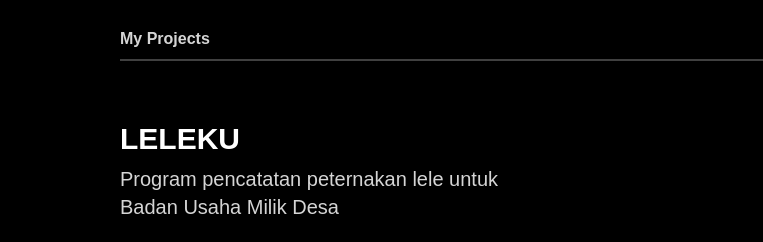
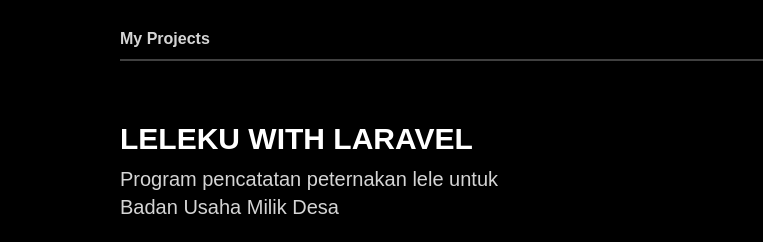
Before and after one commit to SUMITRAYASA/PORTOFOLIO, a plain HTML site: page index.html in a window 1280 px wide. Shown: the part 1080-1322 px from the top of the page, 0-763 px from the left. Drawn offline with nearby package versions, Linux system fonts and the light colour scheme; a script that the page names is missing; a web font is replaced by a local one.

Commit message:
Update index.html

```diff
--- a/index.html
+++ b/index.html
@@ -279,7 +279,7 @@
                     <div class="project-information flex flex-col gap-5 lg:justify-between">
                         <div class="information">
                             <div class="header flex flex-col gap-2">
-                                <h5 class="text-3xl font-bold">LELEKU</h5>
+                                <h5 class="text-3xl font-bold">LELEKU WITH LARAVEL</h5>
 
                                 <p class="text-xl text-secondary">
                                     Program pencatatan peternakan lele untuk Badan Usaha Milik Desa
```
